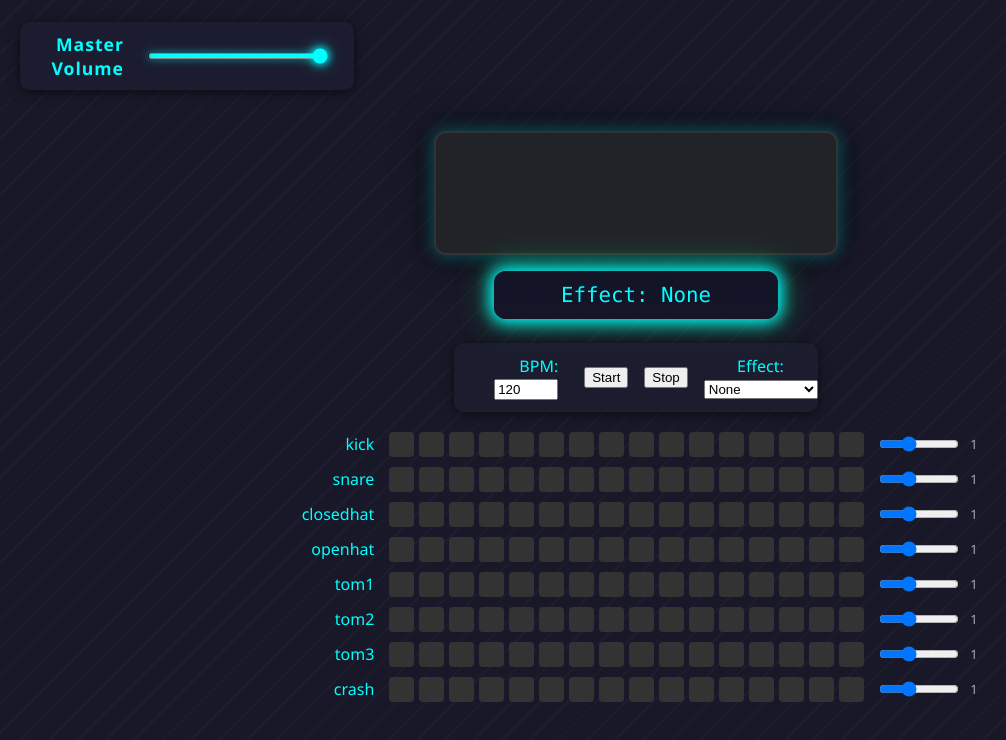
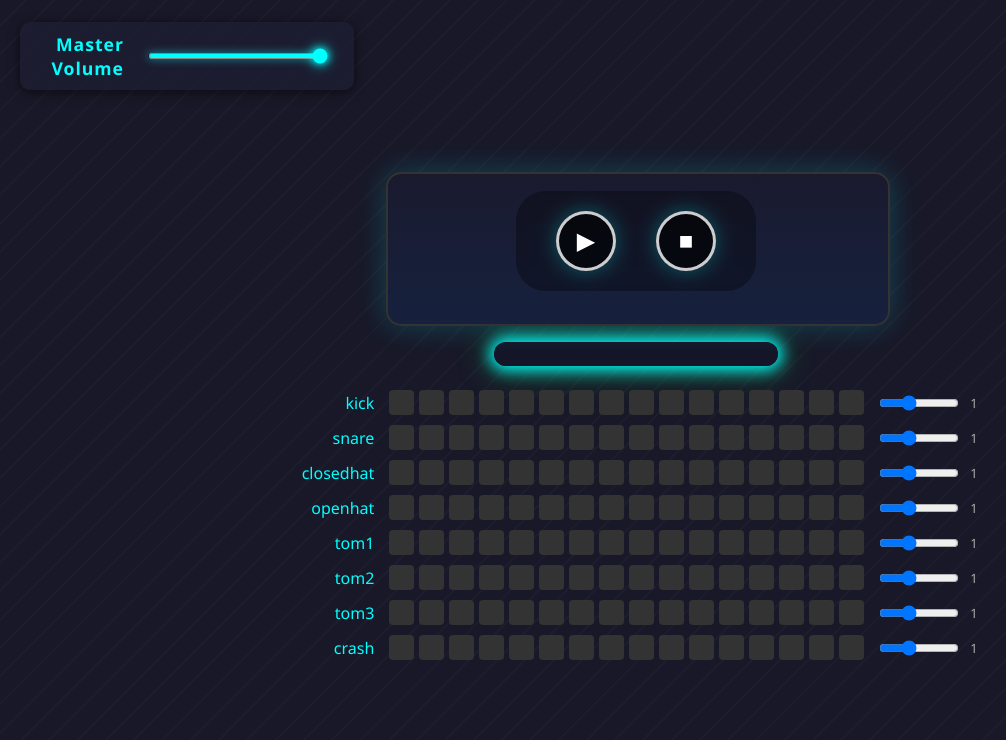
Before and after one commit to kebo-odja/drumbitAPP, a plain HTML site: page index.html in a window 1280 px wide. Shown: the whole page, without its empty margins (4-1010 px from the left). Drawn offline with Linux system fonts and the light colour scheme.

Commit message:
Initial commit: Added drum machine with visualizer and controls

```diff
--- a/app.js
+++ b/app.js
@@ -295,14 +295,34 @@ document.getElementById("start").addEventListener("click", () => {
     audioContext.resume();
   }
 
-  const bpm = parseInt(document.getElementById("bpm").value);
+  const startButton = document.getElementById("start");
+  const stopButton = document.getElementById("stop");
+
+  // Update button states
+  startButton.classList.add("active");
+  stopButton.classList.remove("active");
+
+  // Set a fixed BPM since we removed the BPM control
+  const bpm = 120;
   const intervalTime = 60000 / bpm / 4; // 16 steps = 4 beats
   interval = setInterval(playStep, intervalTime);
 });
 
 document.getElementById("stop").addEventListener("click", () => {
+  const startButton = document.getElementById("start");
+  const stopButton = document.getElementById("stop");
+
+  // Update button states
+  startButton.classList.remove("active");
+  stopButton.classList.add("active");
+
   clearInterval(interval);
   currentStep = 0;
+
+  // Reset all playing steps
+  document.querySelectorAll(".step").forEach(btn => {
+    btn.classList.remove("playing");
+  });
 });
 
 // Effect selection and display logic
@@ -351,7 +371,7 @@ const ctx = canvas.getContext('2d');
 function drawVisualizer() {
   // Smooth fading effect
   ctx.globalAlpha = 0.6;
-  ctx.fillStyle = '#22232a';
+  ctx.fillStyle = '#1a1a2e';
   ctx.fillRect(0, 0, canvas.width, canvas.height);
   ctx.globalAlpha = 1.0;
   analyser.getByteFrequencyData(dataArray);
@@ -361,9 +381,9 @@ function drawVisualizer() {
     const barHeight = dataArray[i] * 0.9;
     // Gradient for each bar
     const grad = ctx.createLinearGradient(x, canvas.height - barHeight, x, canvas.height);
-    grad.addColorStop(0, '#fff');
-    grad.addColorStop(0.5, '#ff2222');
-    grad.addColorStop(1, '#800');
+    grad.addColorStop(0, '#00ffaa');
+    grad.addColorStop(0.5, '#00ffff');
+    grad.addColorStop(1, '#0066ff');
     ctx.fillStyle = grad;
     ctx.fillRect(x, canvas.height - barHeight, barWidth - 2, barHeight);
     x += barWidth;
--- a/index.html
+++ b/index.html
@@ -20,28 +20,70 @@
       margin-left: 4px;
       color: #aaa;
     }
+    .visualizer-container {
+      position: relative;
+      width: 500px;
+      margin: 0 auto;
+    }
+    .visualizer-controls {
+      position: absolute;
+      top: 50%;
+      left: 50%;
+      transform: translate(-50%, -50%);
+      display: flex;
+      gap: 40px;
+      z-index: 10;
+      background: rgba(0, 0, 0, 0.3);
+      padding: 20px 40px;
+      border-radius: 30px;
+      backdrop-filter: blur(5px);
+    }
+    .control-button {
+      width: 60px;
+      height: 60px;
+      border-radius: 50%;
+      border: 3px solid rgba(255, 255, 255, 0.8);
+      background: rgba(0, 0, 0, 0.6);
+      color: #fff;
+      cursor: pointer;
+      display: flex;
+      align-items: center;
+      justify-content: center;
+      font-size: 24px;
+      transition: all 0.3s ease;
+      box-shadow: 0 0 20px rgba(0, 255, 255, 0.3);
+    }
+    .control-button:hover {
+      background: rgba(255, 255, 255, 0.2);
+      transform: scale(1.1);
+      box-shadow: 0 0 30px rgba(0, 255, 255, 0.5);
+    }
+    .control-button.active {
+      background: #00ffaa;
+      border-color: #00ffaa;
+      box-shadow: 0 0 30px rgba(0, 255, 170, 0.6);
+    }
+    #visualizer {
+      display: block;
+      background: linear-gradient(to bottom, #1a1a2e, #16213e);
+      border-radius: 15px;
+      box-shadow: 0 0 30px rgba(0, 255, 255, 0.2);
+    }
   </style>
 </head>
 <body>
-  <canvas id="visualizer" width="400" height="120"></canvas>
+  <div class="visualizer-container">
+    <canvas id="visualizer" width="500" height="150"></canvas>
+    <div class="visualizer-controls">
+      <button id="start" class="control-button">▶</button>
+      <button id="stop" class="control-button">■</button>
+    </div>
+  </div>
   <div id="display"></div>
   <div class="master-volume-container">
     <label for="master-volume">Master Volume</label>
     <input type="range" id="master-volume" min="0" max="1" step="0.01" value="1" />
   </div>
-  <div class="controls">
-    <label>BPM: <input type="number" id="bpm" value="120" min="60" max="200" /></label>
-    <button id="start">Start</button>
-    <button id="stop">Stop</button>
-    <label>Effect:
-      <select id="effect">
-        <option value="none">None</option>
-        <option value="lowpass">Low Pass Filter</option>
-        <option value="reverb">Reverb</option>
-        <option value="delay">Delay</option>
-      </select>
-    </label>
-  </div>
   <div class="sequencer" id="sequencer"></div>
   <script src="app.js"></script>
 </body>
```
